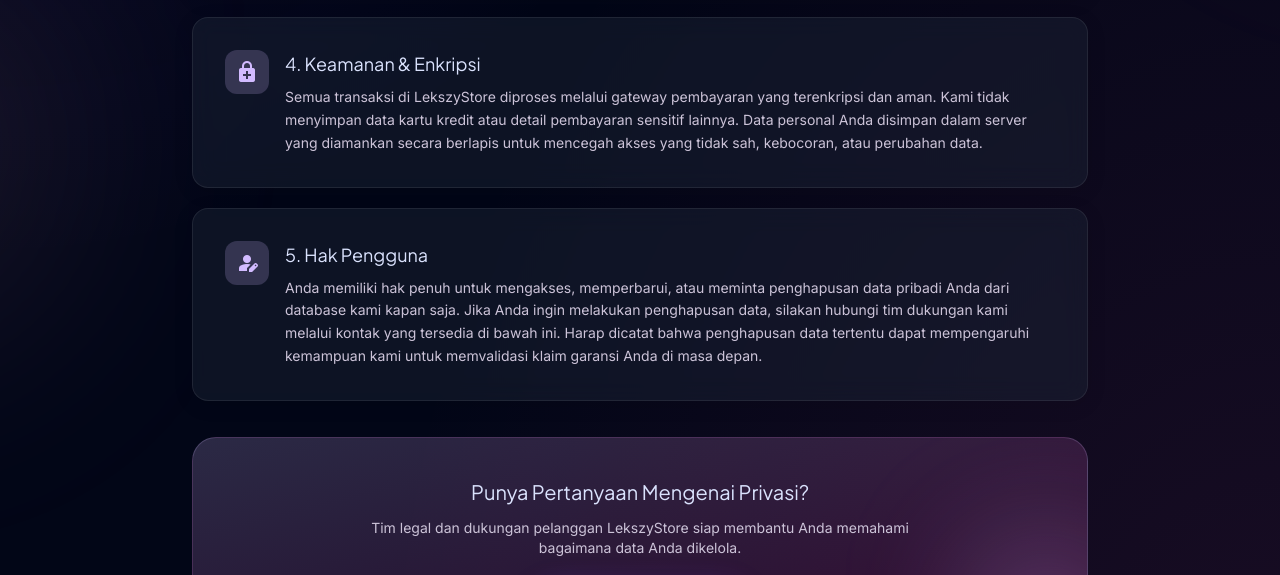
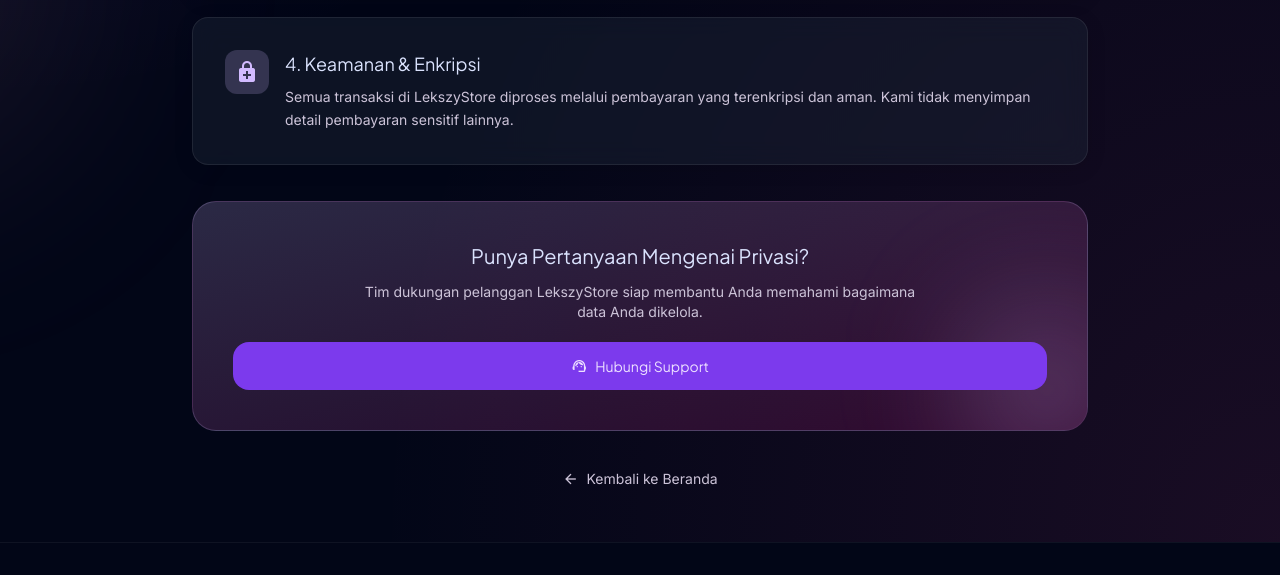
Before and after one commit to coakdikit123-hub/lekszystorenew, a website: page public/privacy.html in a window 1280 px wide. Shown: the part 964-1539 px from the top of the page. Drawn offline with nearby package versions, Linux system fonts and the light colour scheme.

Commit message:
Update privacy.html

```diff
--- a/public/privacy.html
+++ b/public/privacy.html
@@ -247,10 +247,6 @@
                             </li>
                             <li class="flex items-center gap-2 text-on-surface-variant bg-white/5 p-2.5 rounded-lg text-sm">
                                 <span class="material-symbols-outlined text-primary text-[18px]">check_circle</span>
-                                Alamat Email (untuk notifikasi transaksi)
-                            </li>
-                            <li class="flex items-center gap-2 text-on-surface-variant bg-white/5 p-2.5 rounded-lg text-sm">
-                                <span class="material-symbols-outlined text-primary text-[18px]">check_circle</span>
                                 Detail Transaksi (untuk klaim garansi)
                             </li>
                             <li class="flex items-center gap-2 text-on-surface-variant bg-white/5 p-2.5 rounded-lg text-sm">
@@ -289,22 +285,7 @@
                     <div>
                         <h2 class="font-title-md text-lg text-on-surface mb-2">4. Keamanan &amp; Enkripsi</h2>
                         <p class="text-on-surface-variant text-sm leading-relaxed">
-                            Semua transaksi di LekszyStore diproses melalui gateway pembayaran yang terenkripsi dan aman. Kami tidak menyimpan data kartu kredit atau detail pembayaran sensitif lainnya. Data personal Anda disimpan dalam server yang diamankan secara berlapis untuk mencegah akses yang tidak sah, kebocoran, atau perubahan data.
-                        </p>
-                    </div>
-                </div>
-            </section>
-
-            <!-- Section 5: Hak Pengguna -->
-            <section class="glass-card p-6 md:p-8 rounded-2xl hover:border-primary/30 transition-all duration-300">
-                <div class="flex items-start gap-4">
-                    <div class="w-11 h-11 rounded-xl bg-primary/20 flex items-center justify-center text-primary shrink-0">
-                        <span class="material-symbols-outlined" style="font-variation-settings: 'FILL' 1;">person_edit</span>
-                    </div>
-                    <div>
-                        <h2 class="font-title-md text-lg text-on-surface mb-2">5. Hak Pengguna</h2>
-                        <p class="text-on-surface-variant text-sm leading-relaxed">
-                            Anda memiliki hak penuh untuk mengakses, memperbarui, atau meminta penghapusan data pribadi Anda dari database kami kapan saja. Jika Anda ingin melakukan penghapusan data, silakan hubungi tim dukungan kami melalui kontak yang tersedia di bawah ini. Harap dicatat bahwa penghapusan data tertentu dapat mempengaruhi kemampuan kami untuk memvalidasi klaim garansi Anda di masa depan.
+                            Semua transaksi di LekszyStore diproses melalui pembayaran yang terenkripsi dan aman. Kami tidak menyimpan detail pembayaran sensitif lainnya.
                         </p>
                     </div>
                 </div>
@@ -315,10 +296,11 @@
                 <div class="relative z-10">
                     <h3 class="font-headline-lg text-xl text-on-surface mb-3">Punya Pertanyaan Mengenai Privasi?</h3>
                     <p class="text-on-surface-variant text-sm mb-5 max-w-xl mx-auto">
-                        Tim legal dan dukungan pelanggan LekszyStore siap membantu Anda memahami bagaimana data Anda dikelola.
+                        Tim dukungan pelanggan LekszyStore siap membantu Anda memahami bagaimana data Anda dikelola.
                     </p>
-                    <a href="https://wa.me/6285810630431" class="inline-block bg-primary text-on-primary px-8 py-3 rounded-full font-title-md hover:scale-105 transition-all duration-300 shadow-[0px_10px_30px_rgba(124,58,237,0.3)] text-sm">
-                        Hubungi Admin Privasi
+                    <a href="https://wa.me/6285810630431" class="bg-primary-container hover:bg-primary-fixed-dim text-on-primary-container px-8 py-3 rounded-2xl font-title-md transition-all active:scale-95 flex items-center justify-center gap-2 text-sm">
+                    <span class="material-symbols-outlined text-base">support_agent</span>
+                    Hubungi Support
                     </a>
                 </div>
                 <div class="absolute -bottom-10 -right-10 w-40 h-40 bg-primary/30 blur-3xl rounded-full"></div>
```
